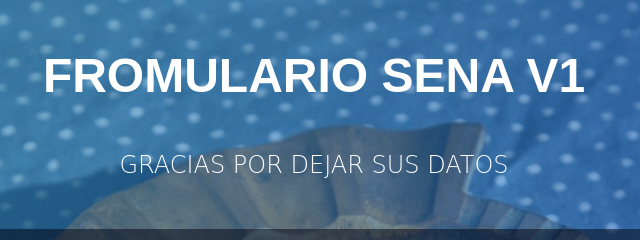
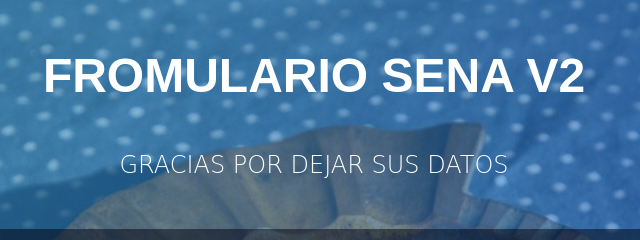
Before and after one commit to soy9703/formularioFinal, a website built with webpack: page src/index.html in a window 1280 px wide. Shown: the top 240 px of the page, 326-966 px from the left. Built offline with nearby package versions, Linux system fonts and the light colour scheme.

Commit message:
subiendo datos

```diff
--- a/src/index.html
+++ b/src/index.html
@@ -7,7 +7,7 @@
     <title>Formulario  FINAL</title>
 </head>
 <body>
-    <h1 id="title">FROMULARIO SENA V1</h1>
+    <h1 id="title">FROMULARIO SENA V2</h1>
     <p id="description">
     GRACIAS POR DEJAR SUS DATOS
     </p>
```
